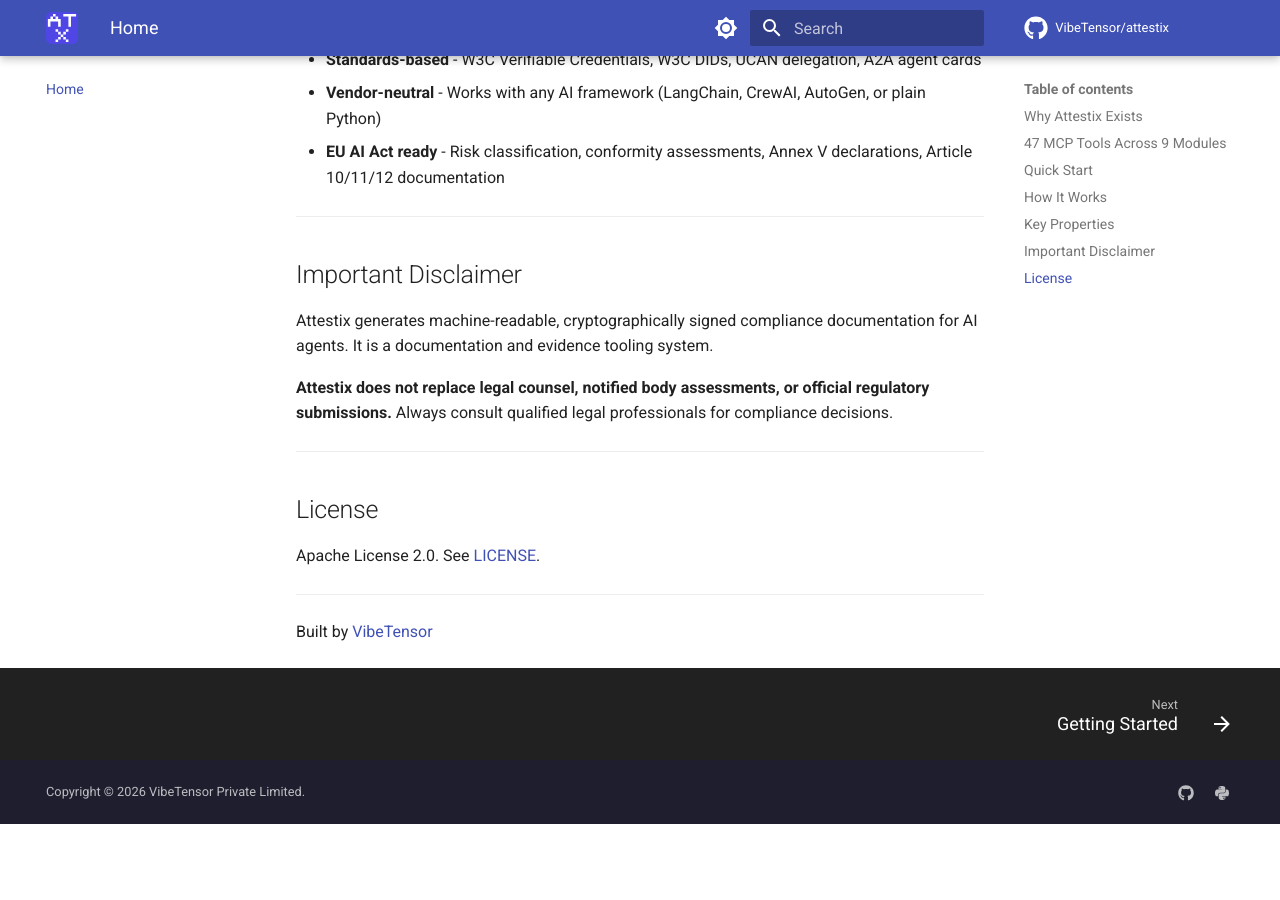
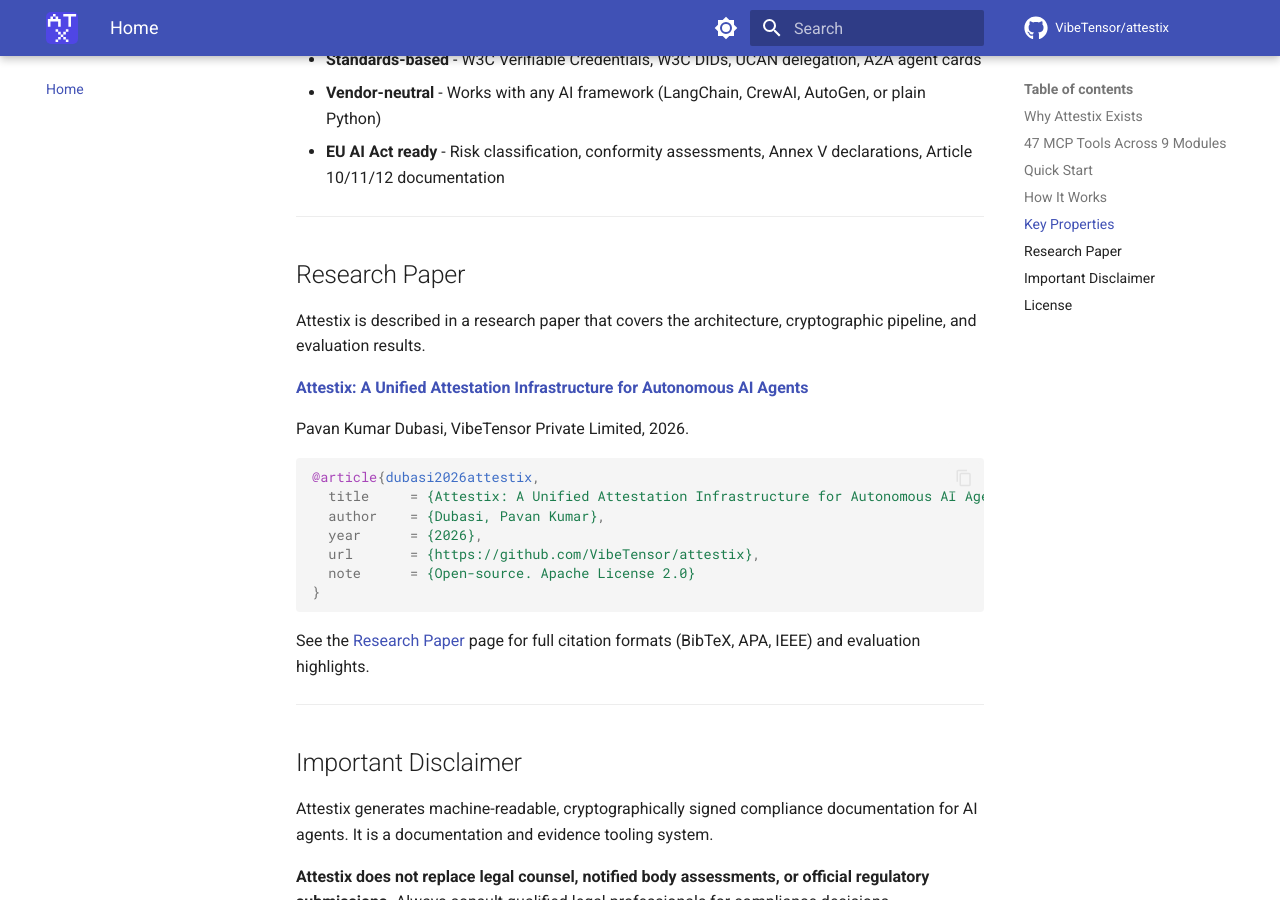
Before and after one commit to VibeTensor/attestix, an MkDocs documentation site: the page built from docs/index.md, in a window 1280 px wide and 900 px high, scrolled down 3142 px. Built offline with MkDocs 1.6.1 and Material for MkDocs 9.7.7, drawn with Linux system fonts in a browser that asks for light colours; comment, search, counter and statistics services are not loaded; before the commit the page ends 3966 px from its top, so only the background shows below that.

Commit message:
docs: add research paper page and citation reference (BibTeX/APA/IEEE)
Add docs/research.md with the paper abstract, PDF/LaTeX links, BibTeX
citation entry, APA and IEEE citation formats, key contributions summary,
evaluation highlights (conformance benchmarks and performance tables),
and related work section.

Add "Research Paper" and "Citing Attestix" section to README with BibTeX
entry so users can cite the project in their own research. Add research
paper section to docs landing page (index.md) with citation block. Add
Research Paper to mkdocs.yml navigation under Project section. Add
Research Paper link to README documentation table.

````diff
--- a/docs/index.md
+++ b/docs/index.md
@@ -121,6 +121,28 @@
 
 ---
 
+## Research Paper
+
+Attestix is described in a research paper that covers the architecture, cryptographic pipeline, and evaluation results.
+
+**[Attestix: A Unified Attestation Infrastructure for Autonomous AI Agents](research.md)**
+
+Pavan Kumar Dubasi, VibeTensor Private Limited, 2026.
+
+```bibtex
+@article{dubasi2026attestix,
+  title     = {Attestix: A Unified Attestation Infrastructure for Autonomous AI Agents},
+  author    = {Dubasi, Pavan Kumar},
+  year      = {2026},
+  url       = {https://github.com/VibeTensor/attestix},
+  note      = {Open-source. Apache License 2.0}
+}
+```
+
+See the [Research Paper](research.md) page for full citation formats (BibTeX, APA, IEEE) and evaluation highlights.
+
+---
+
 ## Important Disclaimer
 
 Attestix generates machine-readable, cryptographically signed compliance documentation for AI agents. It is a documentation and evidence tooling system.
--- a/mkdocs.yml
+++ b/mkdocs.yml
@@ -75,6 +75,7 @@
       - Configuration: configuration.md
       - FAQ: faq.md
   - Project:
+      - Research Paper: research.md
       - Roadmap: roadmap.md
       - Changelog: changelog.md
       - Contributing: contributing.md
````
Also changed, not shown: README.md (+24 -0 lines), docs/research.md (added, +96 -0 lines).
